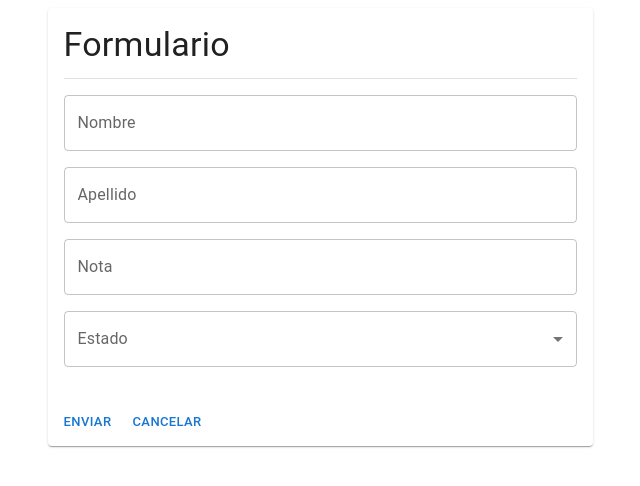
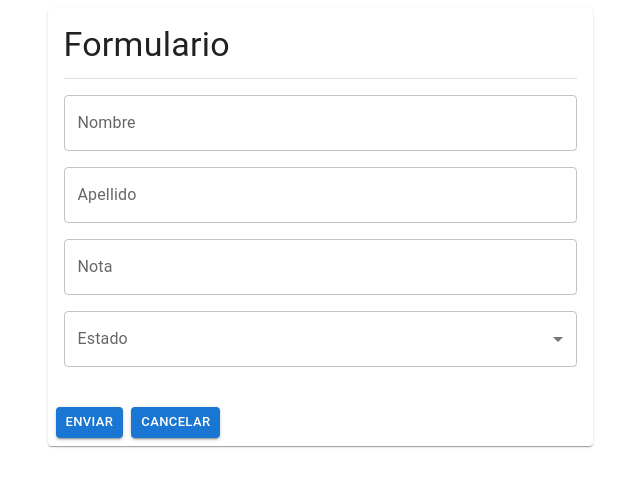
Before and after one commit to GuillermoAldana/app-presentacion, a React (Vite) app: page / in a window 1280 px wide. Shown: the top 486 px of the page, without its empty margins (0-640 px from the left). Built offline with nearby package versions, Linux system fonts and the light colour scheme.

Commit message:
chore: adding style button

```diff
--- a/src/components/button/index.jsx
+++ b/src/components/button/index.jsx
@@ -5,7 +5,7 @@ const ButtonPresentacion = (props) => {
     const { text, tipo, onClick } = props;
 
     return (
-        <Button size={tipo} onClick={onClick}>{text}</Button>
+        <Button size={tipo} onClick={onClick} variant="contained">{text}</Button>
     );
 }
 
```
